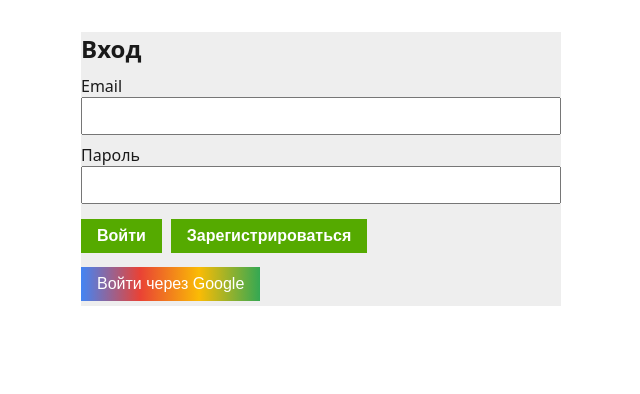
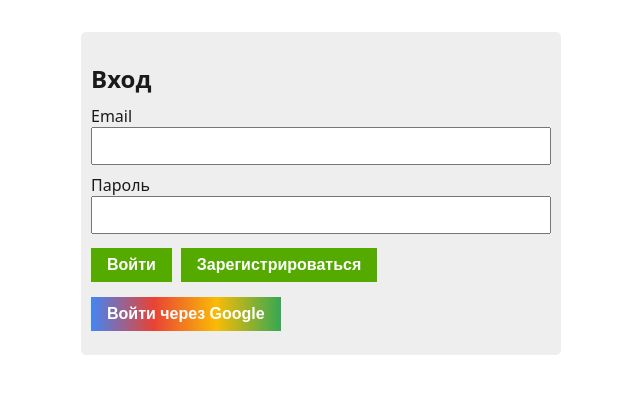
Before and after one commit to mokhin-nikita/eteracter.github.io, a plain HTML site: page app/index.html in a window 1280 px wide. Shown: the whole page, without its empty margins (319-959 px from the left). Drawn offline with Linux system fonts and the light colour scheme; no server answers.

Commit message:
Enhance styling for buttons and auth section
Added bold font weight and padding to auth section.

```diff
--- a/app/index.html
+++ b/app/index.html
@@ -18,9 +18,12 @@
         #btn-google {
             background-image: linear-gradient(90deg,rgba(66, 133, 244, 1) 0%, rgba(233, 66, 53, 1) 33%, rgba(250, 187, 5, 1) 66%, rgba(52, 168, 83, 1) 100%);
             color: white;
+            font-weight: bold;
         }
         #auth {
             background-color: #eee;
+            padding: 10px;
+            border-radius: 5PX;
         }
         #btn-logout {
             background-color: #e32212;
```
